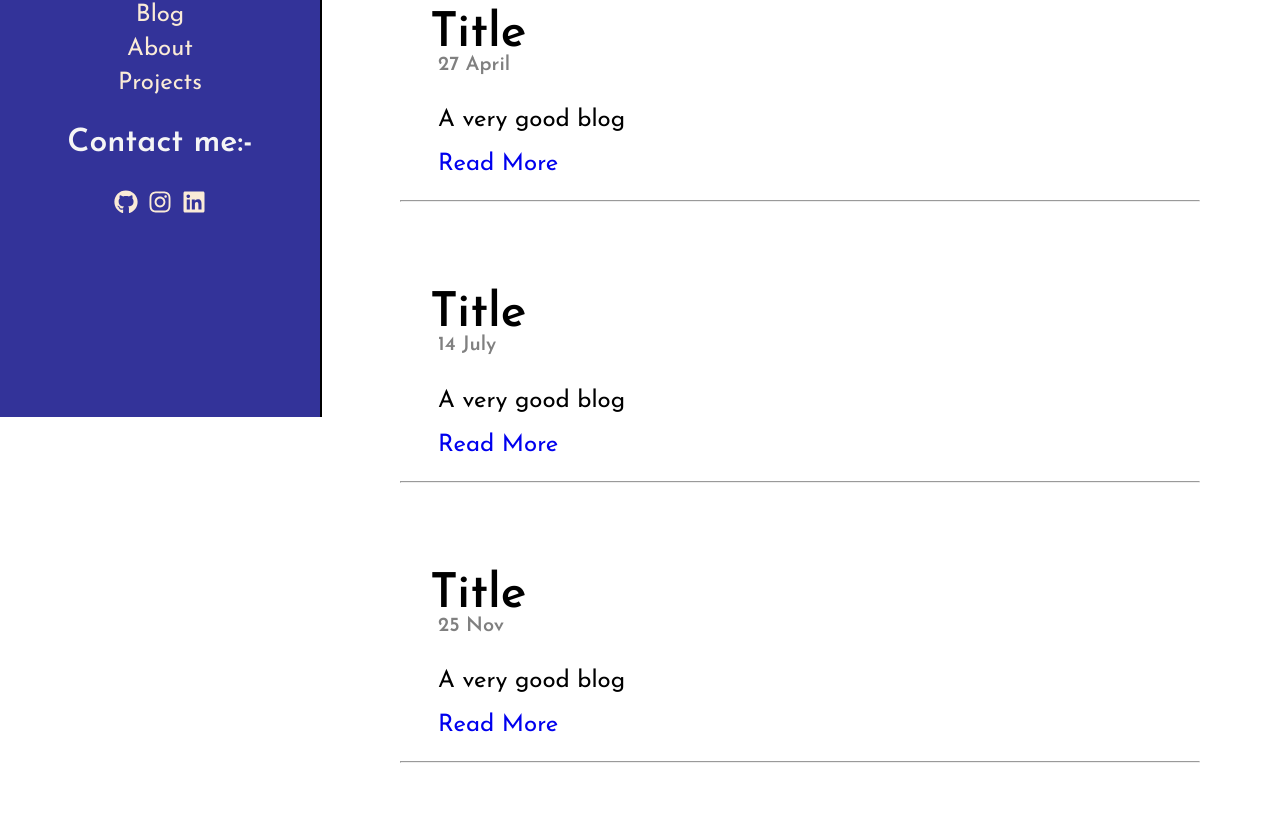
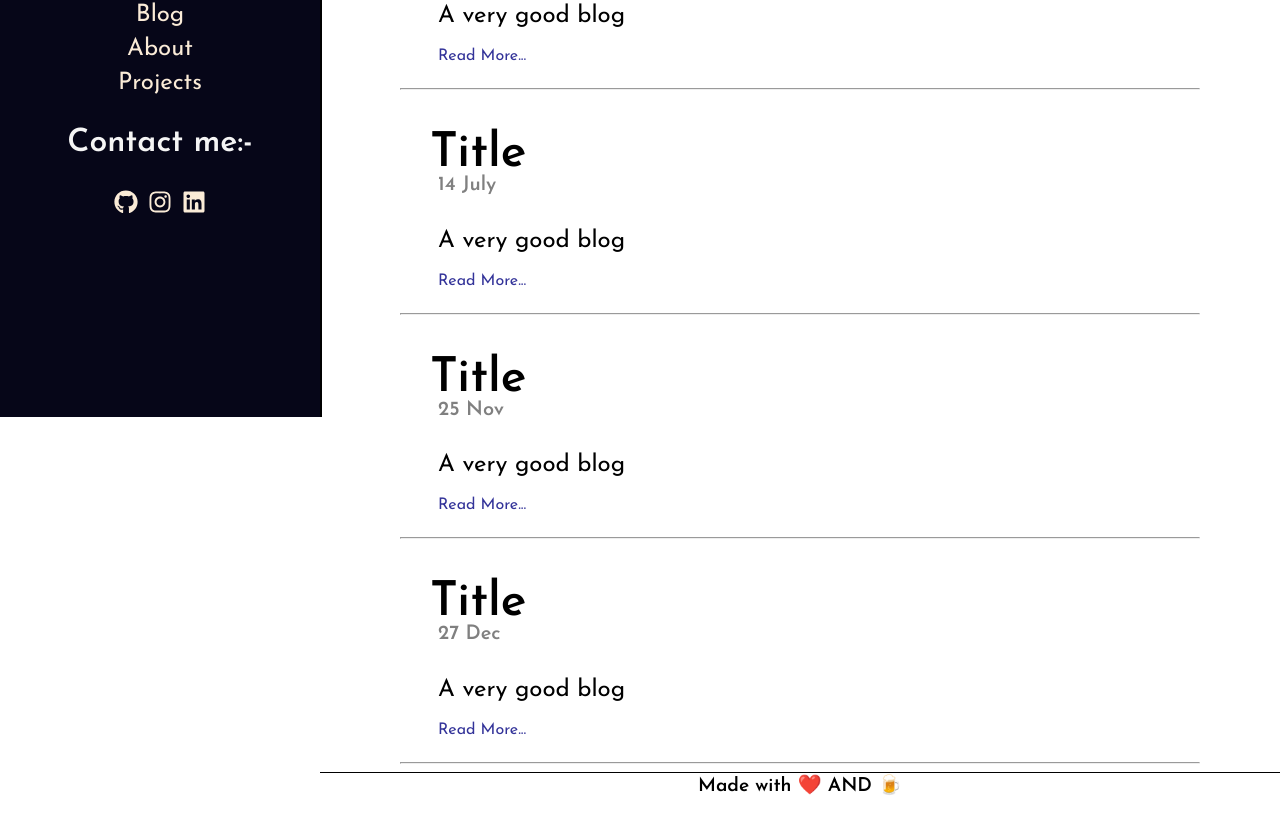
Before and after one commit to vaibhavmahindru/blog-template, a React (Create React App) app: page / in a window 1280 px wide. Shown: the part 351-1180 px from the top of the page. After the commit the page ends 1147 px from the top, so only its background shows below. Built offline with nearby package versions, Linux system fonts and the light colour scheme.

Commit message:
added footer

```diff
--- a/src/App.css
+++ b/src/App.css
@@ -5,10 +5,12 @@ body {
   margin: auto;
   max-width: 100%;
   font-family: "Josefin Sans", sans-serif;
+  /*color: azure;
+  background-color: black;*/
 }
 
 .sidebar {
-  background-color: #333399;
+  background-color: #060618;
   color: whitesmoke;
   float: left;
   width: 25%;
@@ -19,7 +21,6 @@ body {
   border-right: 2px solid black;
 }
 .content {
-  margin-top: 3rem;
   float: right;
   width: 75%;
 }
@@ -44,6 +45,16 @@ body {
   text-decoration: none;
   margin-bottom: 20px;
 }
+
+.article > a {
+  font-size: 1rem;
+  color: #333399;
+}
+
+.article > a:hover {
+  font-size: 1.2rem;
+}
+
 .line {
   margin-left: 80px;
   margin-right: 80px;
@@ -66,7 +77,7 @@ body {
 
 .sidebar > p {
   text-transform: uppercase;
-  color: black;
+  color: rgb(216, 211, 211);
   opacity: 0.85;
 }
 
@@ -95,7 +106,7 @@ body {
   font-size: 2rem;
 }
 .navbar a:hover {
-  background-color: black;
+  background-color: grey;
 }
 /*.github {
   color: black;
@@ -108,3 +119,13 @@ body {
 .linkedin {
   color: #0e76a8;
 }*/
+
+.footer {
+  clear: left;
+  float: right;
+  width: 75%;
+  border-top: 1.5px solid black;
+  text-align: center;
+  font-size: 1.2rem;
+  font-weight: bolder;
+}
--- a/src/App.js
+++ b/src/App.js
@@ -3,6 +3,7 @@ import Sidebar from "./components/Sidebar.js";
 import "./App.css";
 import Articles from "./components/articles.js";
 import Article from "./components/article.js";
+import Footer from "./components/footer.js";
 class App extends React.Component {
   state = {
     article: Articles,
@@ -15,6 +16,7 @@ class App extends React.Component {
       <React.Fragment>
         <Sidebar />
         {article}
+        <Footer />
       </React.Fragment>
     );
   }
--- a/src/components/Sidebar.js
+++ b/src/components/Sidebar.js
@@ -15,7 +15,7 @@ class Sidebar extends Component {
           <a href="#blog" className="option">
             Blog
           </a>
-          <a href="#" className="option">
+          <a href={<About />} className="option">
             About
           </a>
           <a href="#" className="option">
--- a/src/components/article.js
+++ b/src/components/article.js
@@ -3,18 +3,16 @@ import React, { Component } from "react";
 class Article extends Component {
   render() {
     return (
-      <React.Fragment>
       <div className="content" id="blog">
         <div class="article">
           <h1>{this.props.item.title}</h1>
           <h5>{this.props.item.date}</h5>
           <p>{this.props.item.description}</p>
-            <a href="#">Read More</a>
+          <a href="#">Read More...</a>
         </div>
         <br />
         <hr className="line" />
       </div>
-      </React.Fragment>
     );
   }
 }
--- /dev/null
+++ b/src/components/footer.js
@@ -0,0 +1,21 @@
+import React, { Component } from "react";
+
+class Footer extends Component {
+  render() {
+    return (
+      <div className="footer">
+        Made with{" "}
+        <span role="img" aria-label="heart">
+          {" "}
+          ❤️
+        </span>{" "}
+        AND{" "}
+        <span role="img" aria-label="beer">
+          🍺
+        </span>
+      </div>
+    );
+  }
+}
+
+export default Footer;
```
Lines whose indentation alone changed are shown as unchanged.
